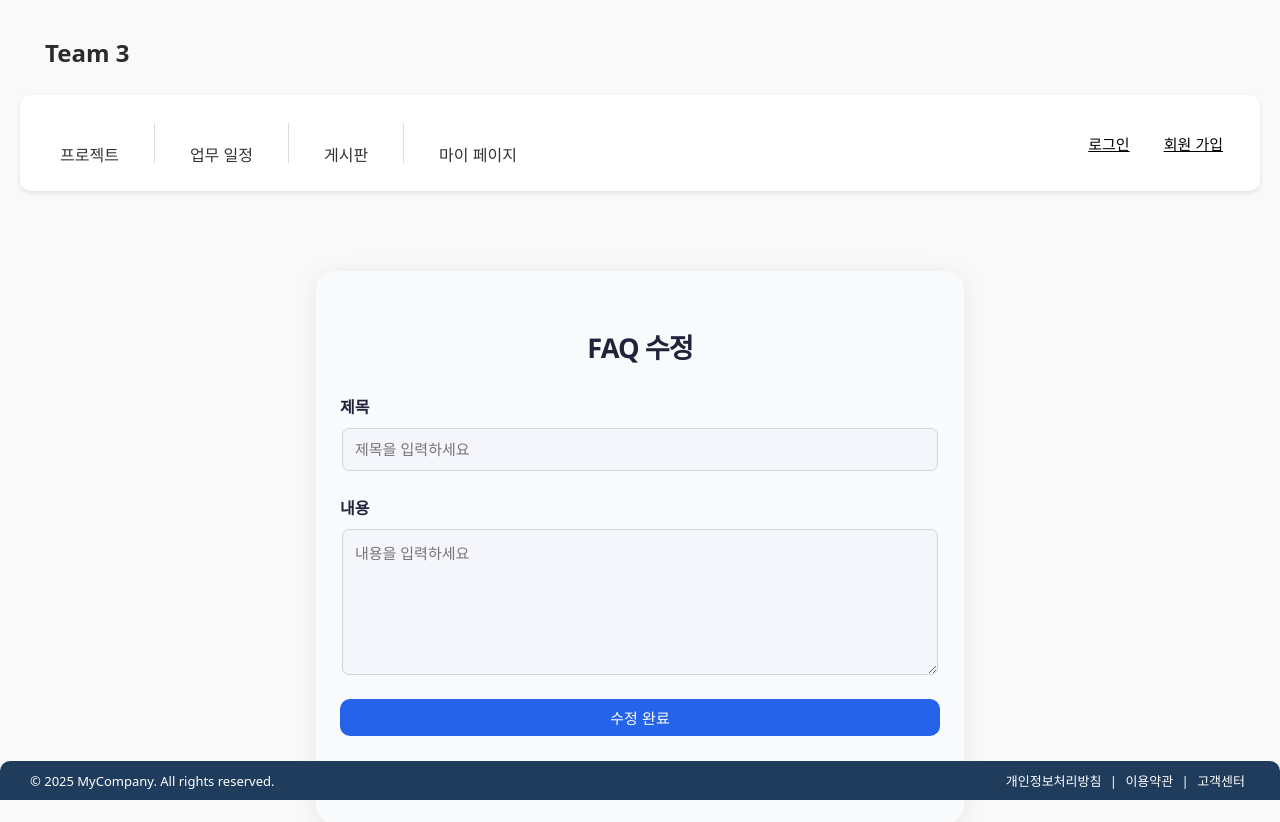
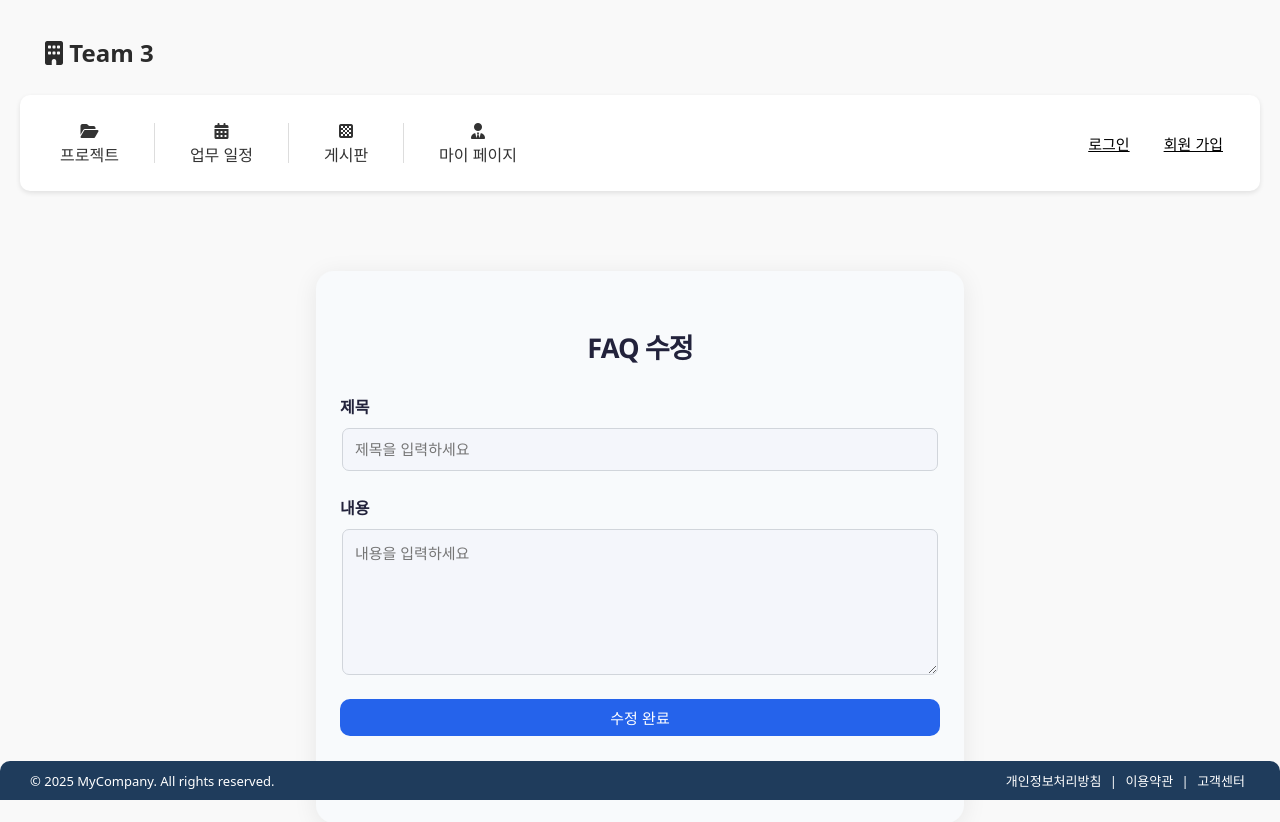
Before and after one commit to jyldpfla/3-, a Flask app: template templates/faq_update.html in a window 1280 px wide. Shown: the top 822 px of the page. Run offline with Flask 3, Linux system fonts and the light colour scheme; the template is opened without the code that fills it, so the values that code supplies are empty.

Commit message:
2025.07.02 (수) - 백인호 1. faq_update css import 수정

```diff
--- a/templates/faq_update.html
+++ b/templates/faq_update.html
@@ -5,6 +5,7 @@
     <meta name="viewport" content="width=device-width, initial-scale=1.0">
     <link rel="stylesheet" href="{{ url_for('static', filename='assets/css/style.css') }}">
     <link rel="stylesheet" href="{{ url_for('static', filename='assets/css/faq_update.css') }}">
+    <link rel="stylesheet" href="https://cdnjs.cloudflare.com/ajax/libs/font-awesome/6.5.0/css/all.min.css">
     <title>FAQ 수정</title>
 </head>
 <body>
```
